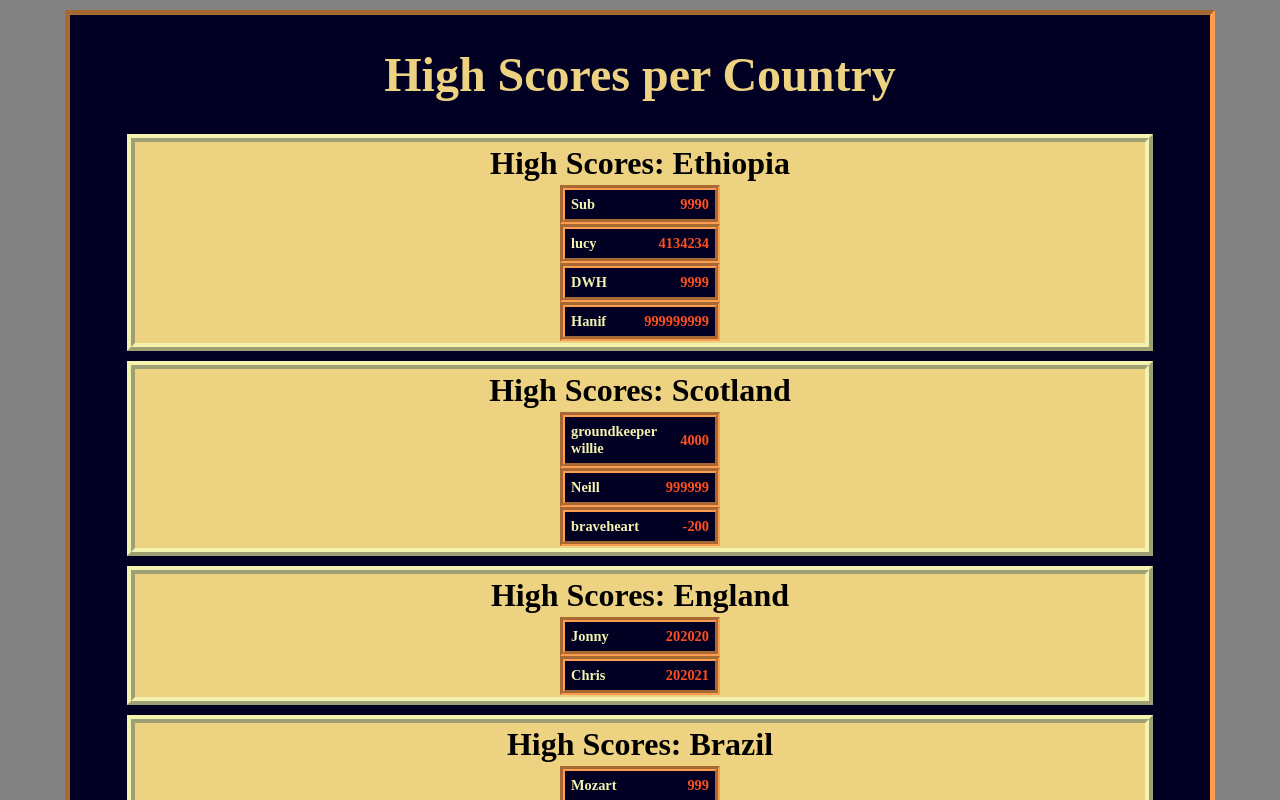
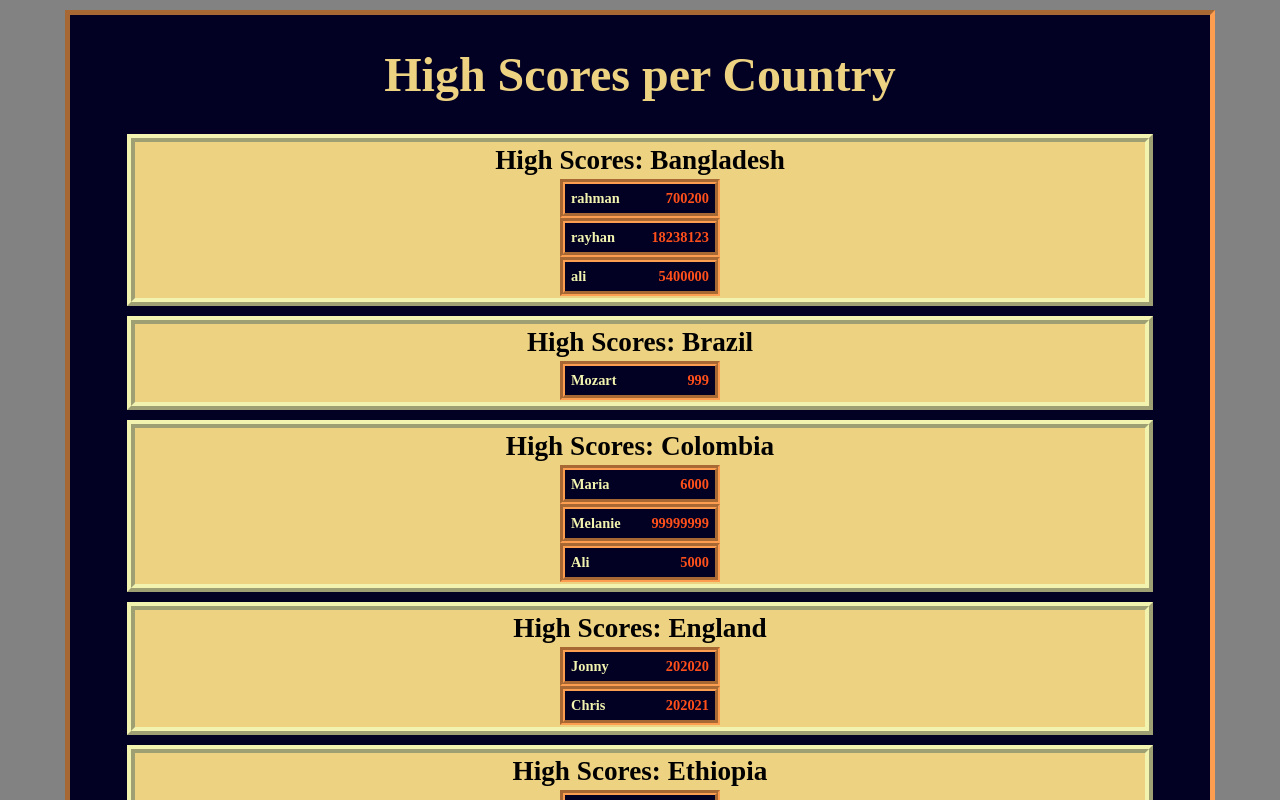
Before and after one commit to hachi-ops/cyf_react_challenges, a React (Create React App) app: page / in a window 1280 px wide. Shown: the top 800 px of the page. Built offline with nearby package versions, Linux system fonts and the light colour scheme; a web font is replaced by a local one.

Commit message:
sort country names alphabetically

```diff
--- a/src/App.js
+++ b/src/App.js
@@ -7,7 +7,9 @@ function App() {
   return (
     <div className="container">
       <h1>High Scores per Country</h1>
-      {scores.map((country, index) => {
+      {scores
+      .sort((a, b) => a.name.localeCompare(b.name))
+      .map((country, index) => {
           return (
             <HighScoreTable
               key={index}
--- a/src/HighScoreTable.js
+++ b/src/HighScoreTable.js
@@ -1,11 +1,10 @@
 import React from "react";
 import PlayerScore from "./PlayerScore";
-
 
 const HighScoreTable = (props) => {
   return (
     <table className="table">
-        <thead className="country-name">
+        <thead>
             <tr>
                 <th>High Scores: {props.countryName}</th>
             </tr>
--- a/src/PlayerScore.js
+++ b/src/PlayerScore.js
@@ -1,5 +1,4 @@
 import React from "react";
-
 
 const PlayerScore = (props) => {
   return (
@@ -7,7 +6,6 @@ const PlayerScore = (props) => {
         <td className="name">{props.name}</td>
         <td><span className="score">{props.score}</span></td>
       </tr>
-
   );
 };
 
```
